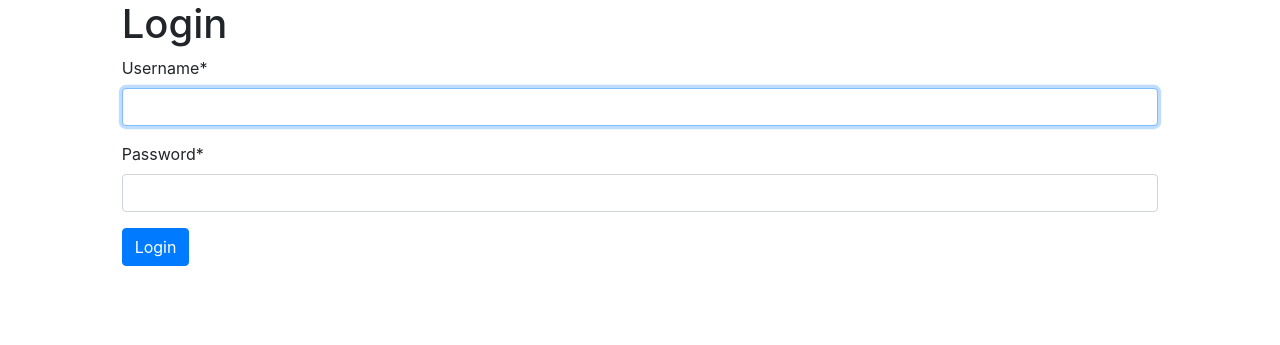
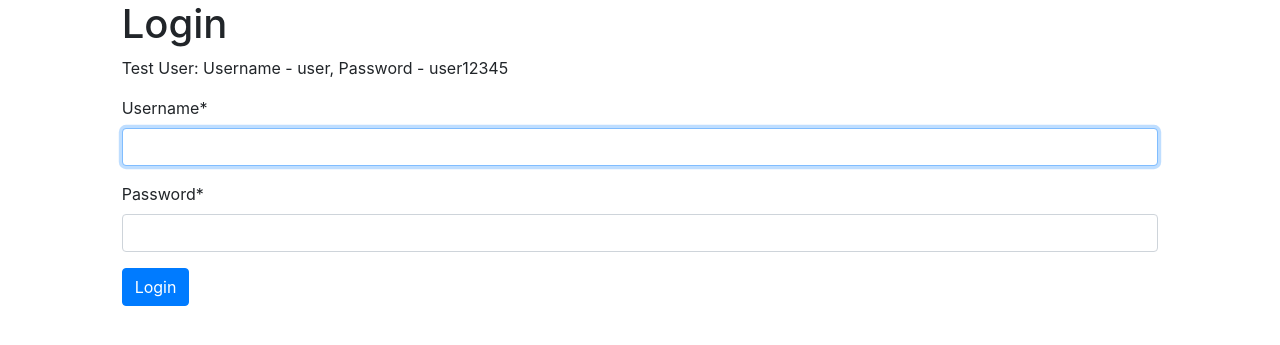
Before and after one commit to andrijbuluk-pixel/security-agency, a Django app: page /accounts/login/ in a window 1280 px wide. Shown: the part 71-416 px from the top of the page. Run offline with Django 5.2, Linux system fonts and the light colour scheme; some libraries are stand-ins or nearby versions.

Commit message:
Fix: test user aded in login

```diff
--- a/templates/registration/login.html
+++ b/templates/registration/login.html
@@ -9,6 +9,7 @@
 
 <h1>Login</h1>
 
+	<p>Test User: Username - user, Password - user12345</p>
 {% if next %}
   <p>Please login to see this page.</p>
 {% endif %}
```
